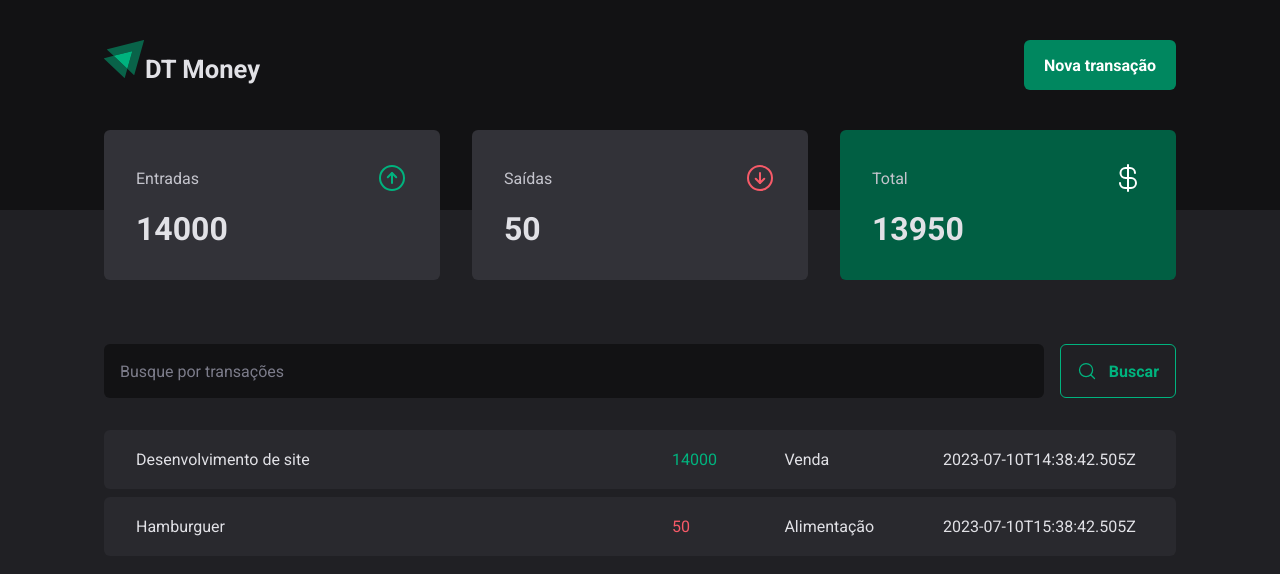
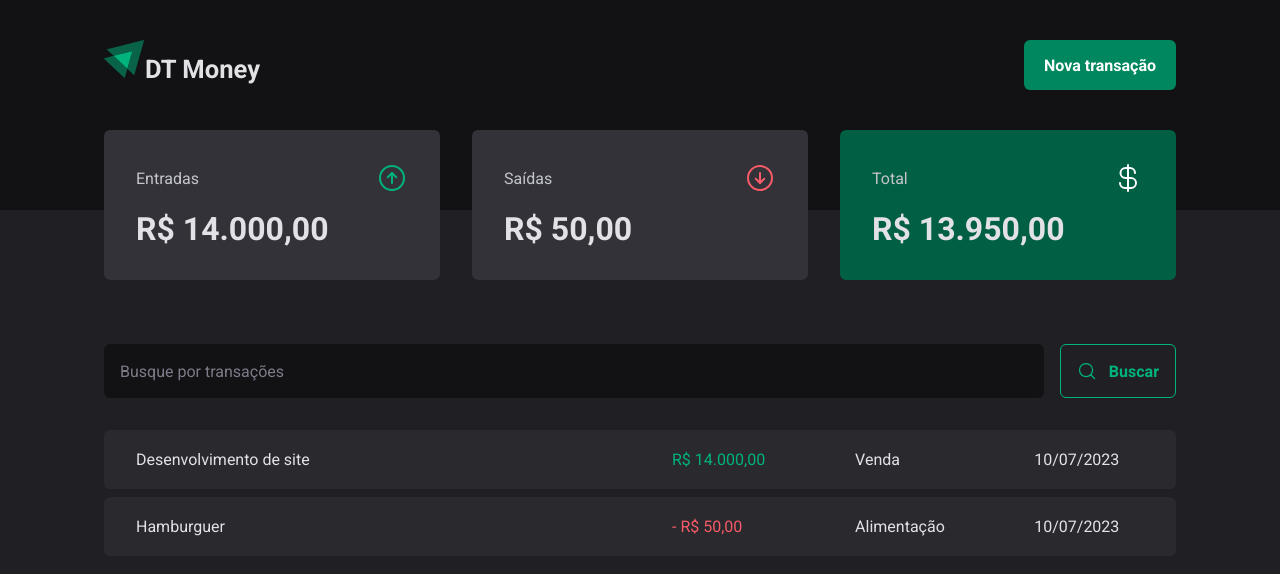
Before and after one commit to bruno-rodrigues-d/dt-money, a React (Vite) app: page / in a window 1280 px wide. Shown: the top 574 px of the page. Built offline with nearby package versions, Linux system fonts and the light colour scheme; data requests are answered from the project's data file.

Commit message:
Criando hook para o resumo

```diff
--- a/src/components/Summary/index.tsx
+++ b/src/components/Summary/index.tsx
@@ -1,29 +1,10 @@
 import { ArrowCircleDown, ArrowCircleUp, CurrencyDollar } from "phosphor-react";
-import { useContext } from "react";
-import { TransactionContext } from "../../contexts/TransactionsContext";
+import { useSummary } from "../../hooks/useSummary";
+import { priceFormatter } from "../../utils/formatter";
 import { SummaryContainer, SummaryCard } from "./styles";
 
 export function Summary() {
-  const { transactions } = useContext(TransactionContext);
-
-  const summary = transactions.reduce(
-    (acc, transaction) => {
-      if (transaction.type === 'income') {
-        acc.income += transaction.price;
-        acc.total += transaction.price;
-      } else {
-        acc.outcome += transaction.price;
-        acc.total -= transaction.price;
-      }
-
-      return acc;
-    },
-    {
-      income: 0,
-      outcome: 0,
-      total: 0
-    }
-  );
+  const summary = useSummary();
 
   return(
     <SummaryContainer>
@@ -33,7 +14,7 @@
           <ArrowCircleUp size={32} color='#00B37E' />
         </header>
 
-        <strong>{summary.income}</strong>
+        <strong>{priceFormatter.format(summary.income)}</strong>
       </SummaryCard>
 
       <SummaryCard>
@@ -42,7 +23,7 @@
           <ArrowCircleDown size={32} color='#F75A68' />
         </header>
 
-        <strong>{summary.outcome}</strong>
+        <strong>{priceFormatter.format(summary.outcome)}</strong>
       </SummaryCard>
 
       <SummaryCard variant='green'>
@@ -51,7 +32,7 @@
           <CurrencyDollar size={32} color='#FFF' />
         </header>
 
-        <strong>{summary.total}</strong>
+        <strong>{priceFormatter.format(summary.total)}</strong>
       </SummaryCard>
     </SummaryContainer>
   )
--- /dev/null
+++ b/src/hooks/useSummary.ts
@@ -0,0 +1,27 @@
+import { useContext } from "react";
+import { TransactionContext } from "../contexts/TransactionsContext";
+
+export function useSummary() {
+  const { transactions } = useContext(TransactionContext);
+
+  const summary = transactions.reduce(
+    (acc, transaction) => {
+      if (transaction.type === 'income') {
+        acc.income += transaction.price;
+        acc.total += transaction.price;
+      } else {
+        acc.outcome += transaction.price;
+        acc.total -= transaction.price;
+      }
+
+      return acc;
+    },
+    {
+      income: 0,
+      outcome: 0,
+      total: 0
+    }
+  );
+
+  return summary;
+}
--- a/src/pages/Transactions/index.tsx
+++ b/src/pages/Transactions/index.tsx
@@ -2,6 +2,7 @@
 import { Header } from "../../components/Header";
 import { Summary } from "../../components/Summary";
 import { TransactionContext } from "../../contexts/TransactionsContext";
+import { dateFormtter, priceFormatter } from "../../utils/formatter";
 import { SearchForm } from "./components/SearchForm";
 import { TransactionsContainer, TransactionsTable, PriceHightlight } from "./styles";
 
@@ -24,11 +25,12 @@
                   <td width='50%'>{transaction.description}</td>
                   <td>
                     <PriceHightlight variant={transaction.type}>
-                      {transaction.price}
+                      {transaction.type === 'outcome' && '- '}
+                      {priceFormatter.format(transaction.price)}
                     </PriceHightlight>
                   </td>
                   <td>{transaction.category}</td>
-                  <td>{transaction.createdAt}</td>
+                  <td>{dateFormtter.format(new Date(transaction.createdAt))}</td>
                 </tr>
               )
             })}
--- /dev/null
+++ b/src/utils/formatter.ts
@@ -0,0 +1,6 @@
+export const dateFormtter = new Intl.DateTimeFormat('pt-BR');
+
+export const priceFormatter = new Intl.NumberFormat('pt-BR', {
+  style: 'currency',
+  currency: 'BRL'
+});
```
